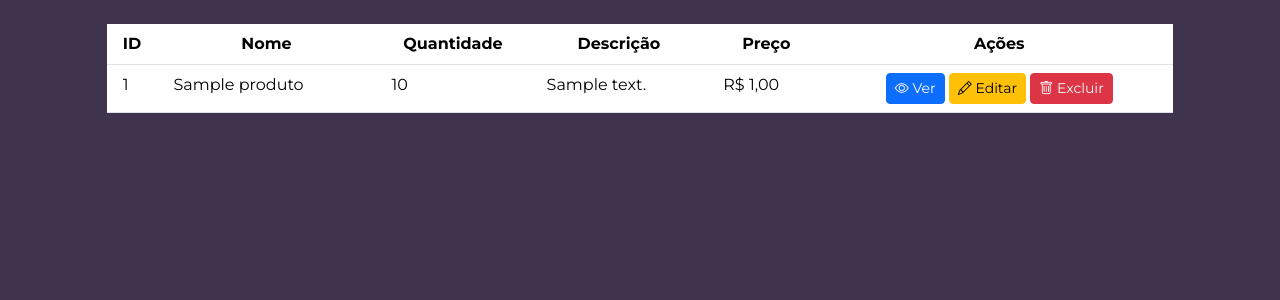
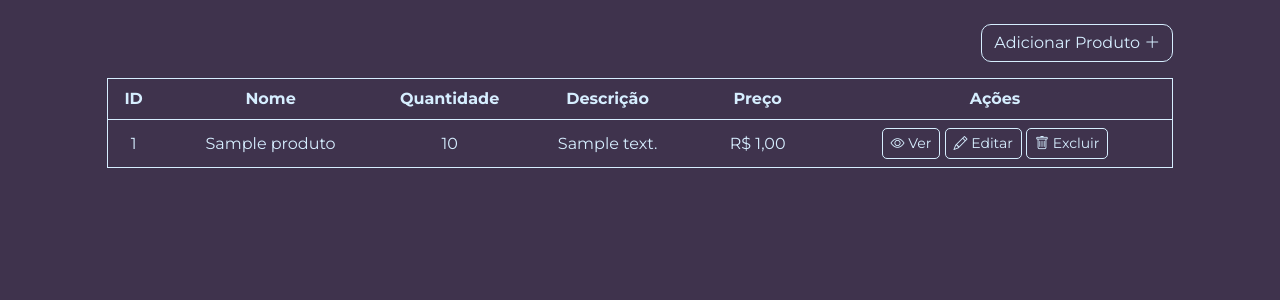
Before and after one commit to unnebell/projeto_distribuidora, a Django app: page /dashboard/produtos/ in a window 1280 px wide. Shown: the part 56-356 px from the top of the page. Run offline with Django 5.2, Linux system fonts and the light colour scheme; a user stored in the database is signed in; tables that the repository leaves empty hold one stand-in row (values such as "Sample post"); some libraries are stand-ins or nearby versions.

Commit message:
feat: customiza layout da pagina painel-produtos

```diff
--- /dev/null
+++ b/apps/dashboard/static/dashboard/css/painel-produtos.css
@@ -0,0 +1,41 @@
+.btn-criar-produto {
+    background-color: var(--cor-01);
+    border: 1px solid var(--cor-02);
+    color: var(--cor-02);
+    border-radius: 10px;
+}
+
+.btn-criar-produto:hover {
+    background-color: var(--cor-02);
+    color: var(--cor-01);
+
+    transition: ease-in-out 0.3s;
+}
+
+table {
+    border-collapse: collapse;
+
+    background-color: var(--cor-01);
+    color: var(--cor-02);
+
+    border: 1px solid var(--cor-02);
+    border-radius: 10px;
+}
+
+th, td {
+    border-bottom: 1px solid var(--cor-02);
+}
+
+.btn-acao {
+    background-color: transparent;
+    border: 1px solid var(--cor-02);
+    color: var(--cor-02);
+    border-radius: 5px;
+}
+
+.btn-acao:hover {
+    background-color: var(--cor-02);
+    color: var(--cor-01);
+
+    transition: ease-in-out 0.3s;
+}
--- a/apps/dashboard/templates/dashboard/painel-produtos.html
+++ b/apps/dashboard/templates/dashboard/painel-produtos.html
@@ -32,34 +32,35 @@
 {% block content %}
 <link rel="stylesheet" href="{% static 'css/bootstrap.min.css' %}"/>
 <link rel="stylesheet" href="{% static 'css/global.css' %}"/>
-<link rel="stylesheet" href="{% static 'dashboard/css/painel.css' %}"/>
+<link rel="stylesheet" href="{% static 'dashboard/css/painel-produtos.css' %}"/>
 
 
 <div class="d-flex justify-content-center mt-4 mb-4">
   <div class="col-10">
-    <table class="table w-100">
+    <div class="text-end"><a href="#" class="btn btn-criar-produto mb-3">Adicionar Produto <i class="bi bi-plus-lg"></i></a></div>
+    <table class="w-100">
         <thead>
-            <tr>
-            <th class="text-center">ID</th>
-            <th class="text-center">Nome</th>
-            <th class="text-center">Quantidade</th>
-            <th class="text-center">Descrição</th>
-            <th class="text-center">Preço</th>
-            <th class="text-center">Ações</th>
+            <tr class="sticky-top">
+            <th class="text-center py-2">ID</th>
+            <th class="text-center py-2">Nome</th>
+            <th class="text-center py-2">Quantidade</th>
+            <th class="text-center py-2">Descrição</th>
+            <th class="text-center py-2">Preço</th>
+            <th class="text-center py-2">Ações</th>
             </tr>
         </thead>
         <tbody>
             {% for produto in produtos %}
             <tr>
-                <td class="text-start px-3">{{ produto.id }}</td>
-                <td class="text-start px-3">{{ produto.nome }}</td>
-                <td class="text-start px-3">{{ produto.quantidade }}</td>
-                <td class="text-start px-3">{{ produto.descricao }}</td>
-                <td class="text-start px-3">R$ {{ produto.preco }}</td>
-                <td class="text-center px-3">
-                    <a href="#" class="btn btn-sm btn-primary"><i class="bi bi-eye"></i> Ver</a>
-                    <a href="#" class="btn btn-sm btn-warning"><i class="bi bi-pencil"></i> Editar</a>
-                    <a href="#" class="btn btn-sm btn-danger"><i class="bi bi-trash"></i> Excluir</a>
+                <td class="text-center px-3 py-2">{{ produto.id }}</td>
+                <td class="text-center px-3 py-2">{{ produto.nome }}</td>
+                <td class="text-center px-3 py-2">{{ produto.quantidade }}</td>
+                <td class="text-center px-3 py-2">{{ produto.descricao }}</td>
+                <td class="text-center px-3 py-2">R$ {{ produto.preco }}</td>
+                <td class="text-center px-3 py-2">
+                    <a href="#" class="btn btn-sm btn-acao"><i class="bi bi-eye"></i> Ver</a>
+                    <a href="#" class="btn btn-sm btn-acao"><i class="bi bi-pencil"></i> Editar</a>
+                    <a href="#" class="btn btn-sm btn-acao"><i class="bi bi-trash"></i> Excluir</a>
                 </td>
             </tr>
             {% endfor %}
--- a/apps/dashboard/views.py
+++ b/apps/dashboard/views.py
@@ -1,5 +1,5 @@
 from django.db.models import Sum
-from django.shortcuts import render
+from django.shortcuts import render, redirect, get_object_or_404
 from django.contrib.auth.decorators import login_required, user_passes_test
 from apps.produtos.models import Produto
 
```
